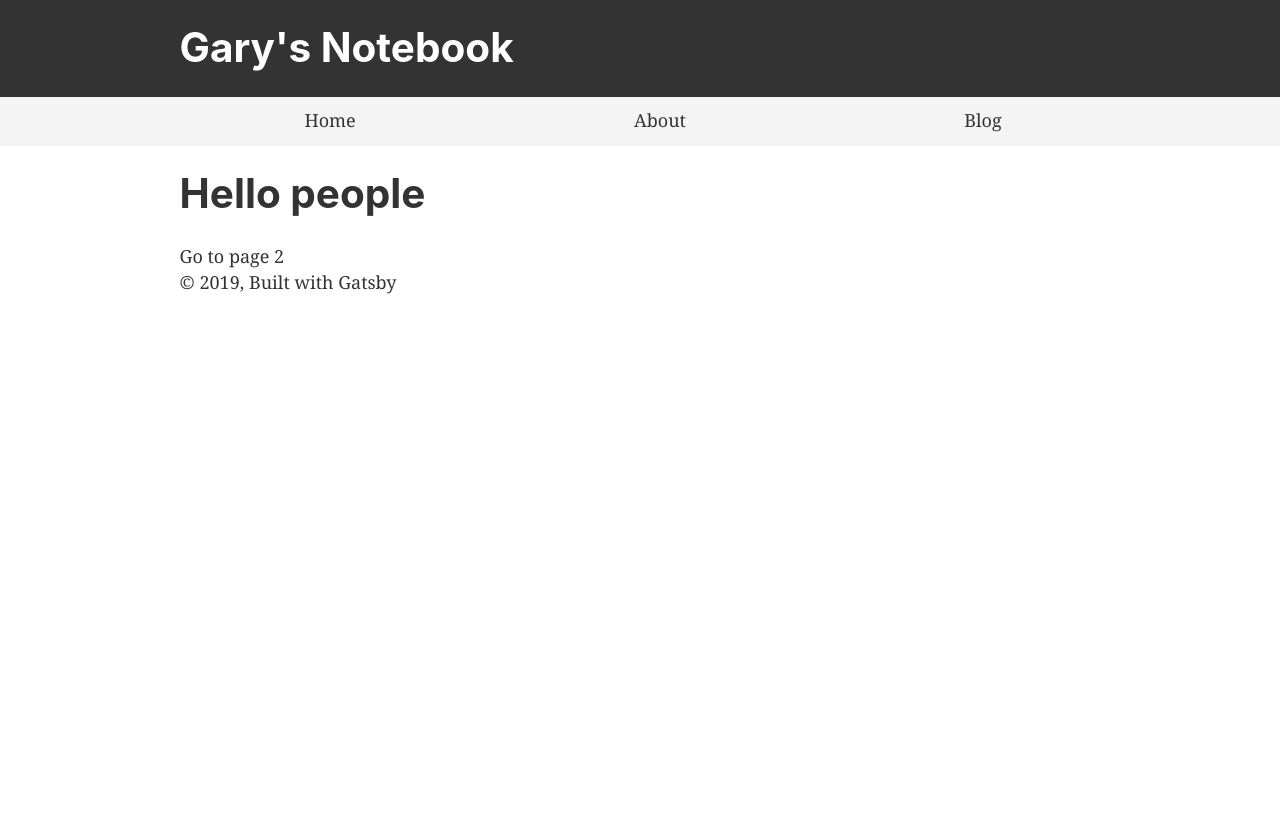
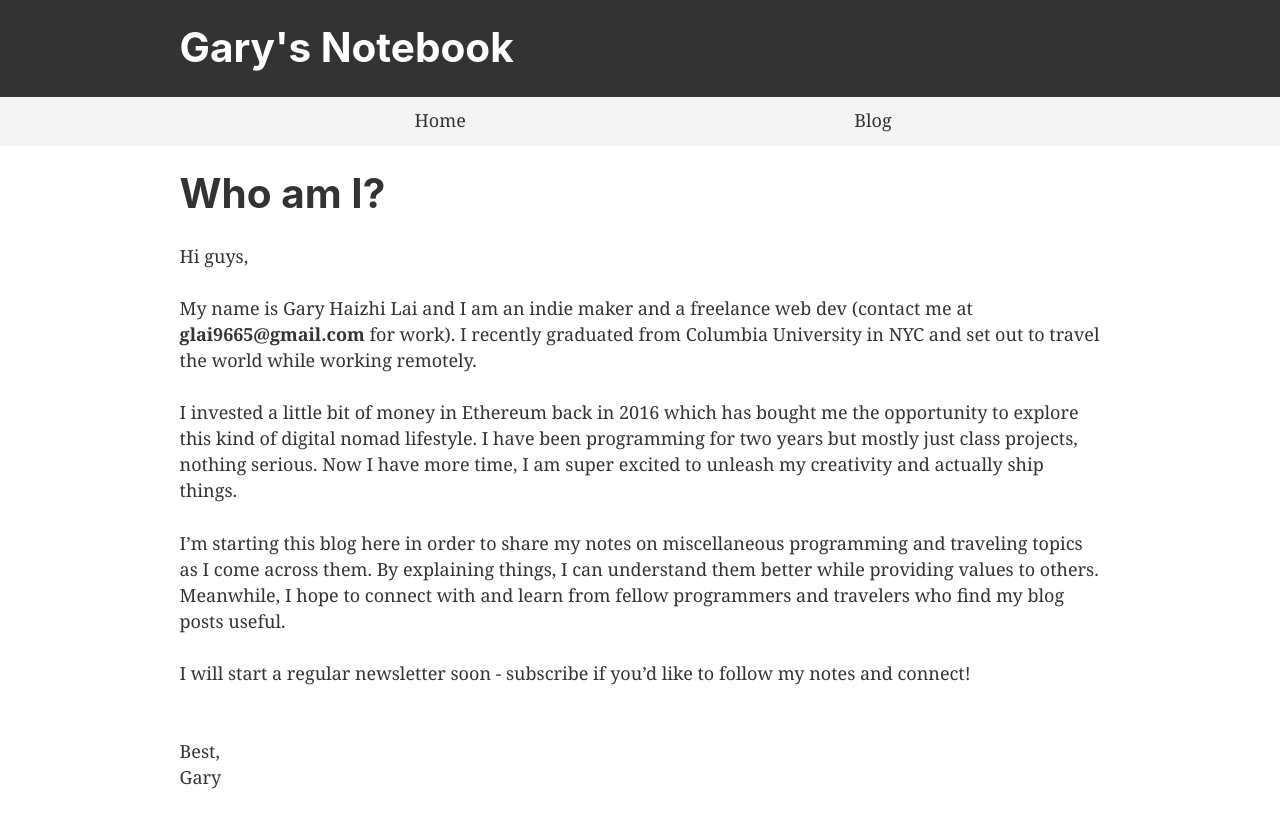
Before and after one commit to garyhlai/garys-notebook-gatsby, a Gatsby site: page / in a window 1280 px wide. Before the commit the page ends 800 px from the top, so only its background shows below. Built offline with nearby package versions, Linux system fonts and the light colour scheme; Gatsby itself is replaced by a stand-in of ours.

Commit message:
quicky reworks menu and page overall setup

```diff
--- a/src/components/layout.js
+++ b/src/components/layout.js
@@ -30,9 +30,10 @@ const Layout = ({ children }) => (
         >
           <main>{children}</main>
           <footer>
+            {/*
             © {new Date().getFullYear()}, Built with
             {` `}
-            <a href="https://www.gatsbyjs.org">Gatsby</a>
+            <a href="https://www.gatsbyjs.org">Gatsby</a>*/}
           </footer>
         </div>
       </>
--- a/src/components/menu.js
+++ b/src/components/menu.js
@@ -15,9 +15,6 @@ const Menu = () => (
         <Link to="/">Home</Link>
       </li>
       <li>
-        <Link to="/about">About</Link>
-      </li>
-      <li>
         <Link to="/blog">Blog</Link>
       </li>
     </ul>
--- a/src/pages/index.js
+++ b/src/pages/index.js
@@ -1,14 +1,46 @@
 import React from "react";
-import { Link } from "gatsby";
+//import { Link } from "gatsby";
 import Layout from "../components/layout";
 
 const IndexPage = () => {
   return (
-    <Layout>
-      <h1>Hello people</h1>
-      <div style={{ maxWidth: `300px`, marginBottom: `1.45rem` }} />
-      <Link to="/page-2/">Go to page 2</Link>
-    </Layout>
+    <div>
+      <Layout>
+        <h1>Who am I?</h1>
+        <p>
+          Hi guys,
+          <br /> <br />
+          <p>
+            My name is Gary Haizhi Lai and I am an indie maker and a freelance
+            web dev (contact me at <strong>glai9665@gmail.com</strong> for
+            work). I recently graduated from Columbia University in NYC and set
+            out to travel the world while working remotely.{" "}
+          </p>
+          <p>
+            I invested a little bit of money in Ethereum back in 2016 which has
+            bought me the opportunity to explore this kind of digital nomad
+            lifestyle. I have been programming for two years but mostly just
+            class projects, nothing serious. Now I have more time, I am super
+            excited to unleash my creativity and actually ship things.{" "}
+          </p>
+          <p>
+            I’m starting this blog here in order to share my notes on
+            miscellaneous programming and traveling topics as I come across
+            them. By explaining things, I can understand them better while
+            providing values to others. Meanwhile, I hope to connect with and
+            learn from fellow programmers and travelers who find my blog posts
+            useful.
+          </p>
+          <p>
+            I will start a regular newsletter soon - subscribe if you’d like to
+            follow my notes and connect!
+          </p>
+          <br />
+          Best, <br />
+          Gary
+        </p>
+      </Layout>
+    </div>
   );
 };
 export default IndexPage;
```
Also changed, not shown: src/pages/about.js (deleted, +0 -27 lines), src/pages/blog.js (+11 -3 lines).
